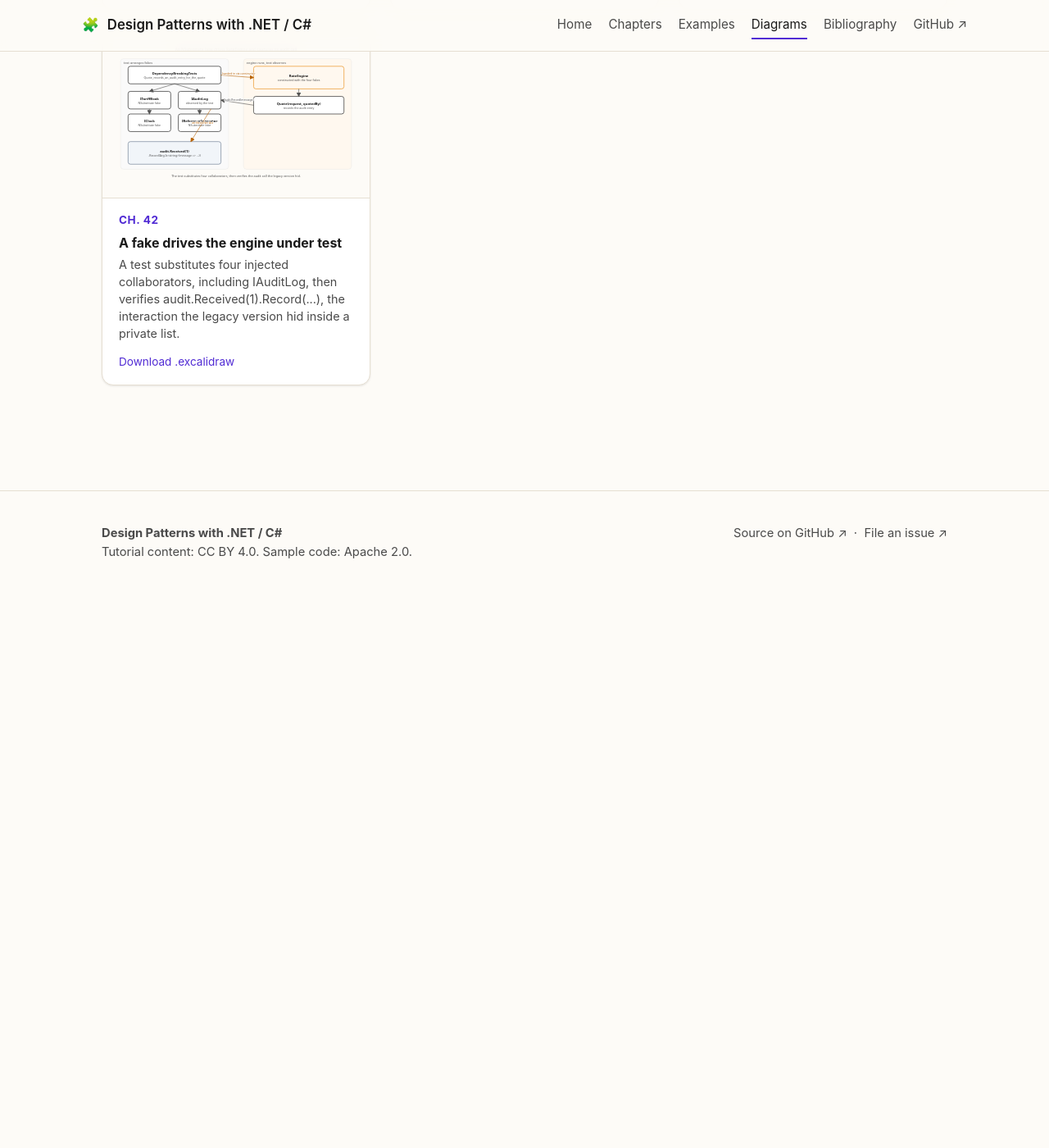
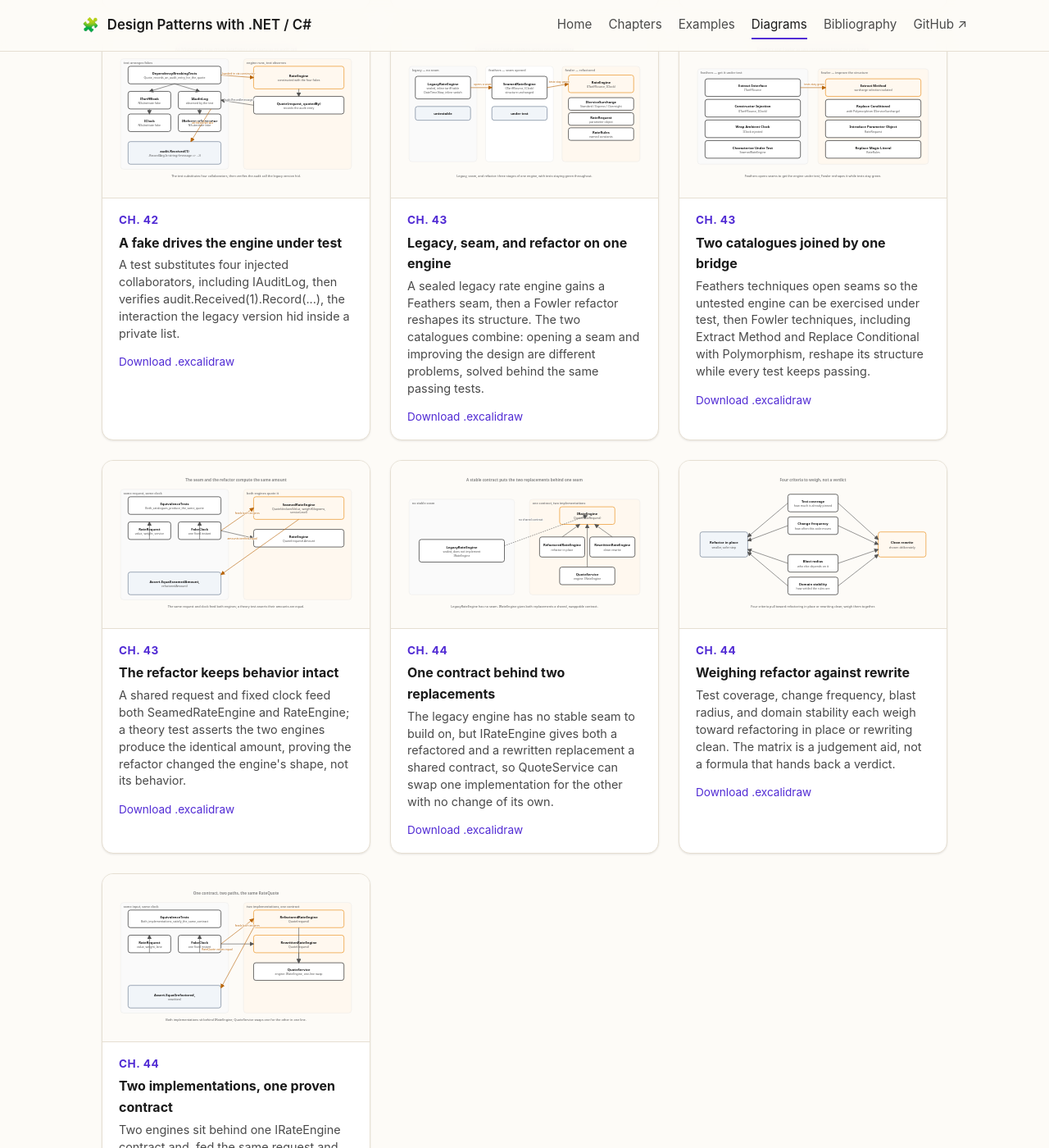
Before and after one commit to patterncatalyst/csharp-design-patterns, a Jekyll site: the page built from diagrams.html, in a window 1280 px wide and 1400 px high, scrolled down 14782 px. Shown: the whole window at 82% size. Built offline with Jekyll 4.4.1, drawn with Linux system fonts in a browser that asks for light colours; before the commit the page ends 15516 px from its top, so only the background shows below that; some of the changed text lies outside the part shown.

Commit message:
feat(r18): ch43/44 diagrams (#84-89) + diagrams.yml

```diff
--- a/_data/diagrams.yml
+++ b/_data/diagrams.yml
@@ -743,3 +743,55 @@
     A test substitutes four injected collaborators, including IAuditLog,
     then verifies audit.Received(1).Record(...), the interaction the legacy
     version hid inside a private list.
+
+- name: 43-fowler-vs-feathers
+  section: "Ch. 43"
+  title: Legacy, seam, and refactor on one engine
+  caption: >-
+    A sealed legacy rate engine gains a Feathers seam, then a Fowler
+    refactor reshapes its structure. The two catalogues combine: opening a
+    seam and improving the design are different problems, solved behind
+    the same passing tests.
+
+- name: 43-feathers-then-fowler
+  section: "Ch. 43"
+  title: Two catalogues joined by one bridge
+  caption: >-
+    Feathers techniques open seams so the untested engine can be exercised
+    under test, then Fowler techniques, including Extract Method and
+    Replace Conditional with Polymorphism, reshape its structure while
+    every test keeps passing.
+
+- name: 43-behaviour-preserved
+  section: "Ch. 43"
+  title: The refactor keeps behavior intact
+  caption: >-
+    A shared request and fixed clock feed both SeamedRateEngine and
+    RateEngine; a theory test asserts the two engines produce the
+    identical amount, proving the refactor changed the engine's shape,
+    not its behavior.
+
+- name: 44-refactor-or-rewrite
+  section: "Ch. 44"
+  title: One contract behind two replacements
+  caption: >-
+    The legacy engine has no stable seam to build on, but IRateEngine
+    gives both a refactored and a rewritten replacement a shared
+    contract, so QuoteService can swap one implementation for the other
+    with no change of its own.
+
+- name: 44-decision-criteria
+  section: "Ch. 44"
+  title: Weighing refactor against rewrite
+  caption: >-
+    Test coverage, change frequency, blast radius, and domain stability
+    each weigh toward refactoring in place or rewriting clean. The matrix
+    is a judgement aid, not a formula that hands back a verdict.
+
+- name: 44-same-contract-two-paths
+  section: "Ch. 44"
+  title: Two implementations, one proven contract
+  caption: >-
+    Two engines sit behind one IRateEngine contract and, fed the same
+    request and clock, return record-equal quotes. QuoteService swaps
+    between them with a one-line change at the construction site.
```
Also changed, not shown: diagrams/43-behaviour-preserved.svg (added), diagrams/43-feathers-then-fowler.svg (added), diagrams/43-fowler-vs-feathers.svg (added), diagrams/44-decision-criteria.svg (added), diagrams/44-refactor-or-rewrite.svg (added), diagrams/44-same-contract-two-paths.svg (added), 6 other files.
